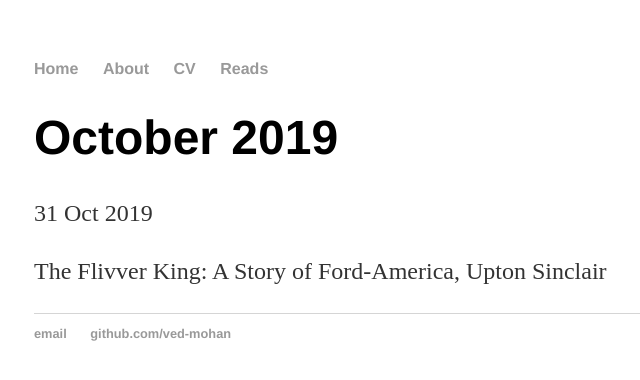
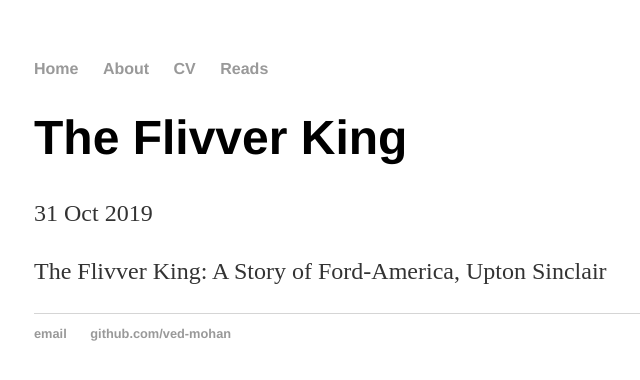
Before and after one commit to ved-mohan/ved-mohan.github.io, a Jekyll site: the page built from _posts/2019-10-31-Oct.md, in a window 1280 px wide. Shown: the top 380 px of the page, without its empty margins (158-798 px from the left). Built offline with Jekyll 4.4.1, drawn with Linux system fonts in a browser that asks for light colours.

Commit message:
Update 2019-10-31-Oct.md

```diff
--- a/_posts/2019-10-31-Oct.md
+++ b/_posts/2019-10-31-Oct.md
@@ -1,6 +1,6 @@
 ---
 layout: post
-title: "October 2019"
+title: "The Flivver King"
 date: 2019-10-31
 ---
 
```
